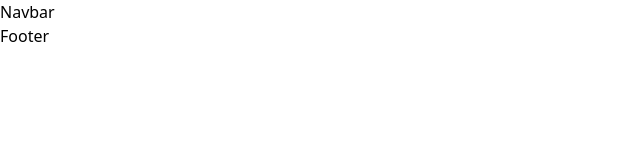
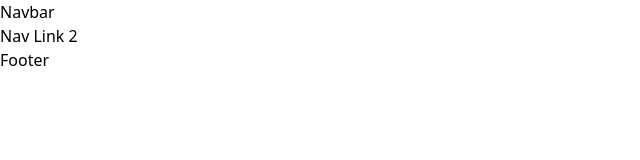
Before and after one commit to KunalxKushwaha/QuickShow, a React (Vite) app in the folder client/: page / in a window 1280 px wide. Shown: the top 160 px of the page, without its empty margins (0-640 px from the left). Built offline with nearby package versions, Linux system fonts and the light colour scheme.

Commit message:
file updated

```diff
--- a/client/src/components/Navbar.jsx
+++ b/client/src/components/Navbar.jsx
@@ -4,6 +4,7 @@ const Navbar = () => {
   return (
     <div>
       <h1>Navbar</h1>
+      <h2>Nav Link 2</h2>
     </div>
   )
 }
```
